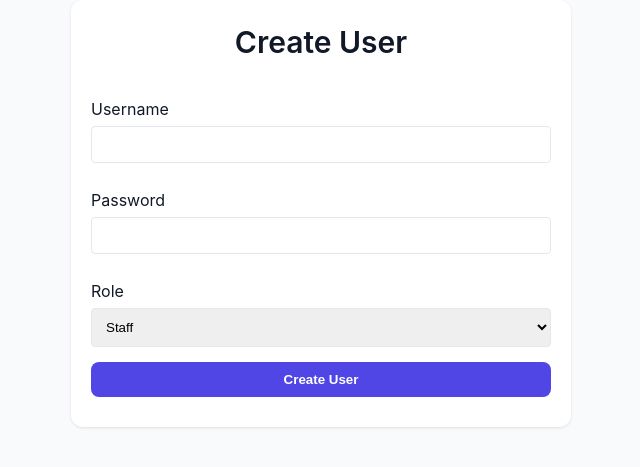
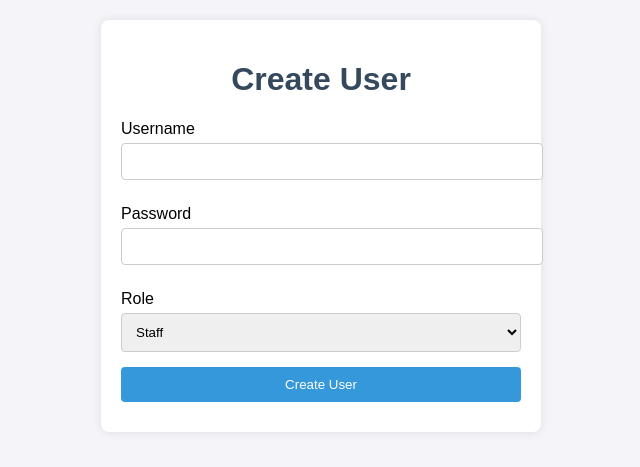
Before and after one commit to charantsk/EduAppTSK, a Flask app: page /register_user in a window 1280 px wide. Shown: the top 467 px of the page, without its empty margins (319-959 px from the left). Run offline with Flask 3, Linux system fonts and the light colour scheme.

Commit message:
Add files via upload

```diff
--- a/templates/create_user.html
+++ b/templates/create_user.html
@@ -1,81 +1,53 @@
 <!DOCTYPE html>
 <html lang="en">
-
 <head>
     <meta charset="UTF-8">
     <meta name="viewport" content="width=device-width, initial-scale=1.0">
     <title>Create User</title>
     <style>
-        :root {
-            --primary-color: #5046e5;
-            --primary-hover: #4038b6;
-            --danger-color: #ef4444;
-            --text-primary: #111827;
-            --text-secondary: #6b7280;
-            --border-color: #e5e7eb;
-            --background: #f9fafb;
+        body {
+            font-family: Arial, sans-serif;
+            margin: 0;
+            padding: 20px;
+            background-color: #f4f4f9;
         }
-
-        * {
-            margin: 0;
-            padding: 0;
-            box-sizing: border-box;
-        }
-
-        body {
-            font-family: 'Inter', sans-serif;
-            background-color: var(--background);
-            color: var(--text-primary);
-            line-height: 1.5;
-        }
-
         .container {
-            max-width: 500px;
+            max-width: 400px;
             margin: 0 auto;
             padding: 20px;
             background-color: white;
-            border-radius: 12px;
-            box-shadow: 0 1px 3px rgba(0, 0, 0, 0.1);
+            border-radius: 8px;
+            box-shadow: 0 0 10px rgba(0, 0, 0, 0.1);
         }
-
         h1 {
             text-align: center;
-            font-size: 1.875rem;
-            font-weight: 600;
-            margin-bottom: 2rem;
-            color: var(--text-primary);
+            color: #34495e;
         }
-
         label {
             display: block;
             margin: 10px 0 5px;
         }
-
         input[type="text"],
         input[type="password"],
         select {
             width: 100%;
             padding: 10px;
             margin-bottom: 15px;
-            border: 1px solid var(--border-color);
+            border: 1px solid #ccc;
             border-radius: 4px;
         }
-
         button {
             width: 100%;
             padding: 10px;
-            background-color: var(--primary-color);
+            background-color: #3498db;
             color: white;
             border: none;
-            border-radius: 8px;
-            font-weight: 600;
+            border-radius: 4px;
             cursor: pointer;
         }
-
         button:hover {
-            background-color: var(--primary-hover);
+            background-color: #2980b9;
         }
-
         .error {
             color: red;
             text-align: center;
@@ -83,7 +55,6 @@
         }
     </style>
 </head>
-
 <body>
 
 <div class="container">
@@ -107,7 +78,7 @@
 </div>
 
 <script>
-        document.getElementById('createUserForm').addEventListener('submit', function (event) {
+    document.getElementById('createUserForm').addEventListener('submit', function(event) {
         event.preventDefault();
 
         const username = document.getElementById('username').value;
@@ -142,5 +113,4 @@
 </script>
 
 </body>
-
 </html>
```
Also changed, not shown: instance/forms.db. Lines whose indentation alone changed are shown as unchanged.
